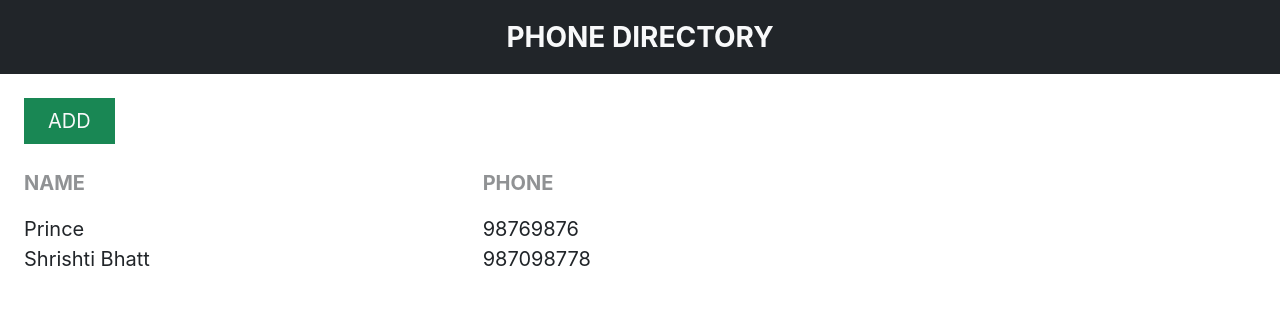
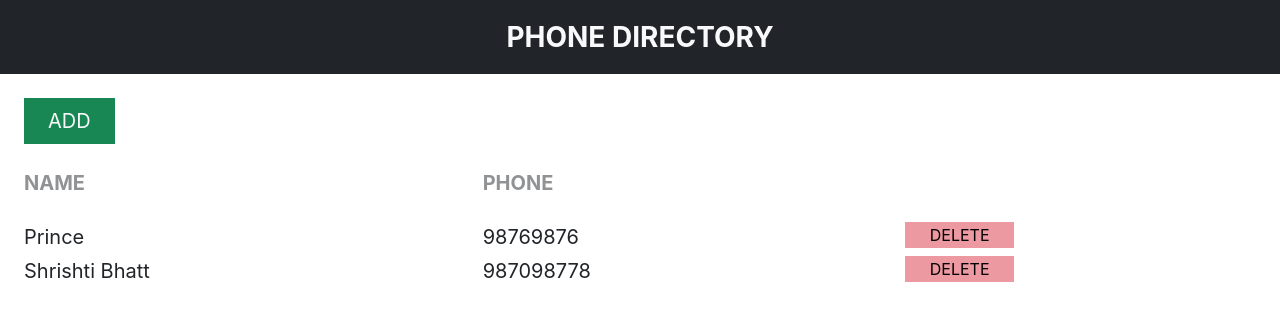
Before and after one commit to PrinceSaini9/phone-directory, a React (Create React App) app: page / in a window 1280 px wide. Shown: the top 320 px of the page. Built offline with nearby package versions, Linux system fonts and the light colour scheme.

Commit message:
Added Delete button

```diff
--- a/src/App.js
+++ b/src/App.js
@@ -21,7 +21,7 @@ function App() {
       <button className="bg-success fs-5 m-4 px-4 py-2 text-light text-uppercase border-0 ">
         Add
       </button>
-      <div className="row mb-3">
+      <div className="row mb-4">
         <span className="col-4 mx-4 text-uppercase fs-5 fw-bold text-dark text-opacity-50"> Name </span><br />
         <span className="col-4 text-uppercase fs-5 fw-bold text-dark text-opacity-50"> Phone </span>
       </div>
@@ -30,6 +30,7 @@ function App() {
           return <div className="row" key={sub.id}>
           <span className="col-4 mx-4  fs-5  text-dark"> {sub.name} </span><br />
           <span className="col-4  fs-5  text-dark "> {sub.num} </span>
+          <button className="col-1 px-1 mb-2  bg-danger bg-opacity-50 border-0">DELETE</button>
         </div>
         })
       }
```
